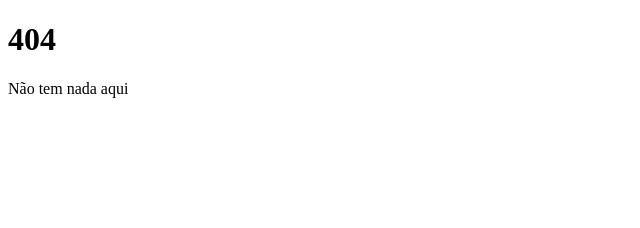
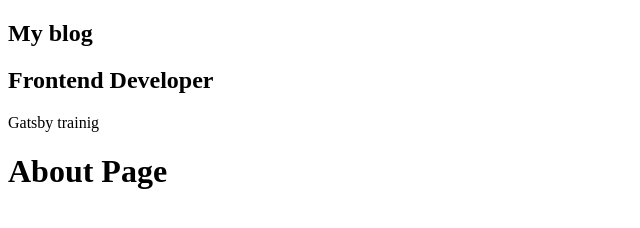
Before and after one commit to Laviitz/gatsby-course, a Gatsby site: page /about in a window 1280 px wide. Before the commit this address had no page. Shown: the whole page, without its empty margins (0-640 px from the left). Built offline with nearby package versions, Linux system fonts and the light colour scheme; Gatsby itself is replaced by a stand-in of ours.

Commit message:
Secao 3 conf

```diff
--- a/gatsby-config.js
+++ b/gatsby-config.js
@@ -1,34 +1,35 @@
 module.exports = {
   siteMetadata: {
-    title: `My blog`,
-    description: `Gatsby trainig`,
-    author: `@myblog`,
+    title: 'My blog',
+    description: 'Gatsby trainig',
+    author: '@luan_',
+    position: 'Frontend Developer',
   },
   plugins: [
-    `gatsby-plugin-react-helmet`,
+    'gatsby-plugin-react-helmet',
     {
-      resolve: `gatsby-source-filesystem`,
+      resolve: 'gatsby-source-filesystem',
       options: {
-        name: `images`,
+        name: 'images',
         path: `${__dirname}/src/images`,
       },
     },
-    `gatsby-transformer-sharp`,
-    `gatsby-plugin-sharp`,
+    'gatsby-transformer-sharp',
+    'gatsby-plugin-sharp',
     {
-      resolve: `gatsby-plugin-manifest`,
+      resolve: 'gatsby-plugin-manifest',
       options: {
-        name: `gatsby-starter-default`,
-        short_name: `starter`,
-        start_url: `/`,
-        background_color: `#663399`,
-        theme_color: `#663399`,
-        display: `minimal-ui`,
-        icon: `src/images/gatsby-icon.png`, // This path is relative to the root of the site.
+        name: 'gatsby-starter-default',
+        short_name: 'starter',
+        start_url: '/',
+        background_color: '#663399',
+        theme_color: '#663399',
+        display: 'minimal-ui',
+        // icon: `src/images/gatsby-icon.png`, // This path is relative to the root of the site.
       },
     },
     // this (optional) plugin enables Progressive Web App + Offline functionality
     // To learn more, visit: https://gatsby.dev/offline
     // `gatsby-plugin-offline`,
   ],
-}
+};
--- /dev/null
+++ b/src/components/Profile/index.js
@@ -0,0 +1,29 @@
+import React from "react";
+import { useStaticQuery, graphql } from 'gatsby';
+
+const Profile = () => {
+  const { site: { siteMetadata: { title, position, description } } } = useStaticQuery(
+    graphql`
+    query MySiteMetadata {
+      site {
+        siteMetadata {
+          title
+          description
+          position
+        }
+      }
+    }`,
+  );
+
+
+  return (
+    <div className="Profile-wrapper">
+      <h1>{title}</h1>
+      <h2>{position}</h2>
+      <p>{description}</p>
+    </div>
+  );
+};
+
+
+export default Profile;
--- a/src/components/layout.js
+++ b/src/components/layout.js
@@ -1,9 +1,15 @@
 import React from "react"
 import PropTypes from "prop-types"
+import Profile from "./Profile"
 
 const Layout = ({ children }) => {
   return (
+    <>
+    <aside>
+      <Profile />
+    </aside>
     <main>{children}</main>
+    </>
   )
 }
 
--- /dev/null
+++ b/src/pages/about.js
@@ -0,0 +1,13 @@
+import React from 'react';
+import Layout from "../components/layout"
+import SEO from "../components/seo"
+
+const AboutPage = () => (
+  <Layout>
+    <SEO title="About"></SEO>
+    <h1>About Page</h1>
+
+  </Layout>
+)
+
+export default AboutPage;
--- a/src/pages/index.js
+++ b/src/pages/index.js
@@ -7,6 +7,7 @@ const IndexPage = () => (
   <Layout>
     <SEO title="Home" />
     <h1>Home</h1>
+
   </Layout>
 )
 
```
Also changed, not shown: package.json (+8 -2 lines), .eslintrc.js (added), 3 other files.
